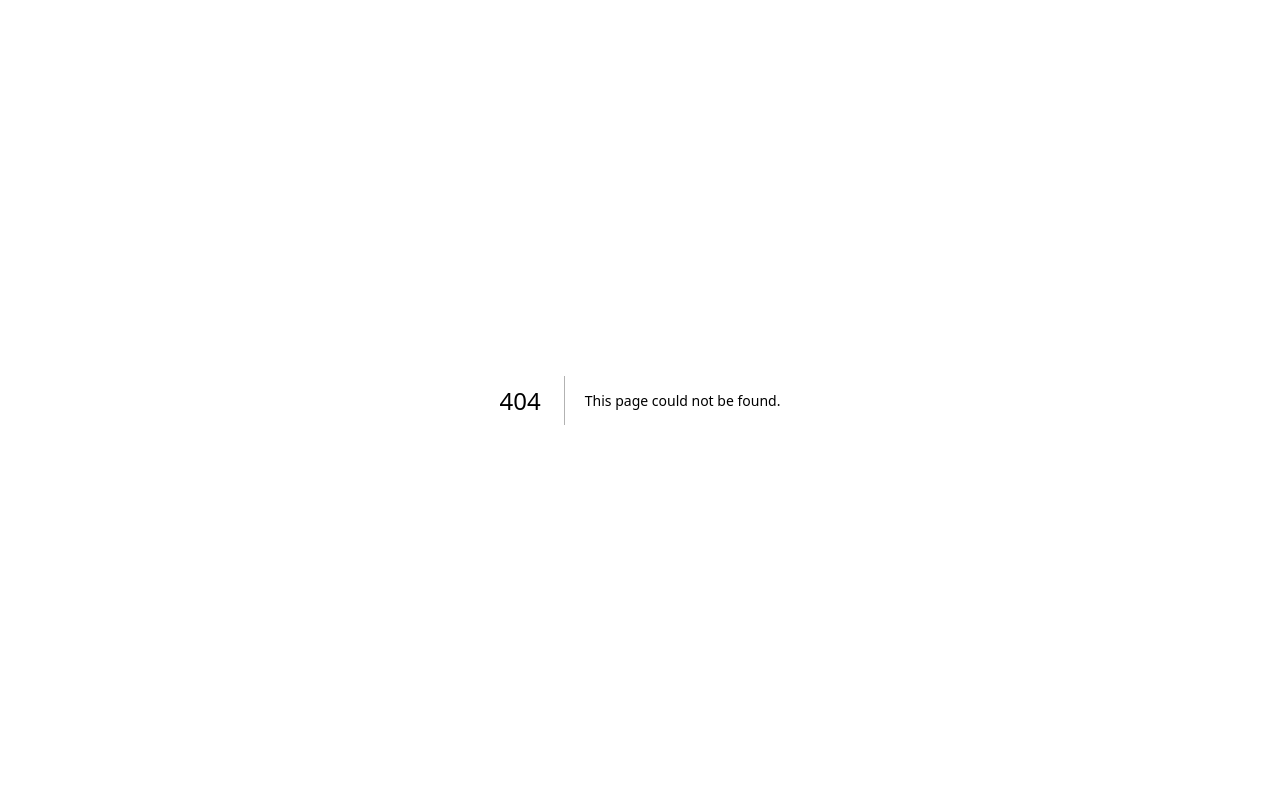
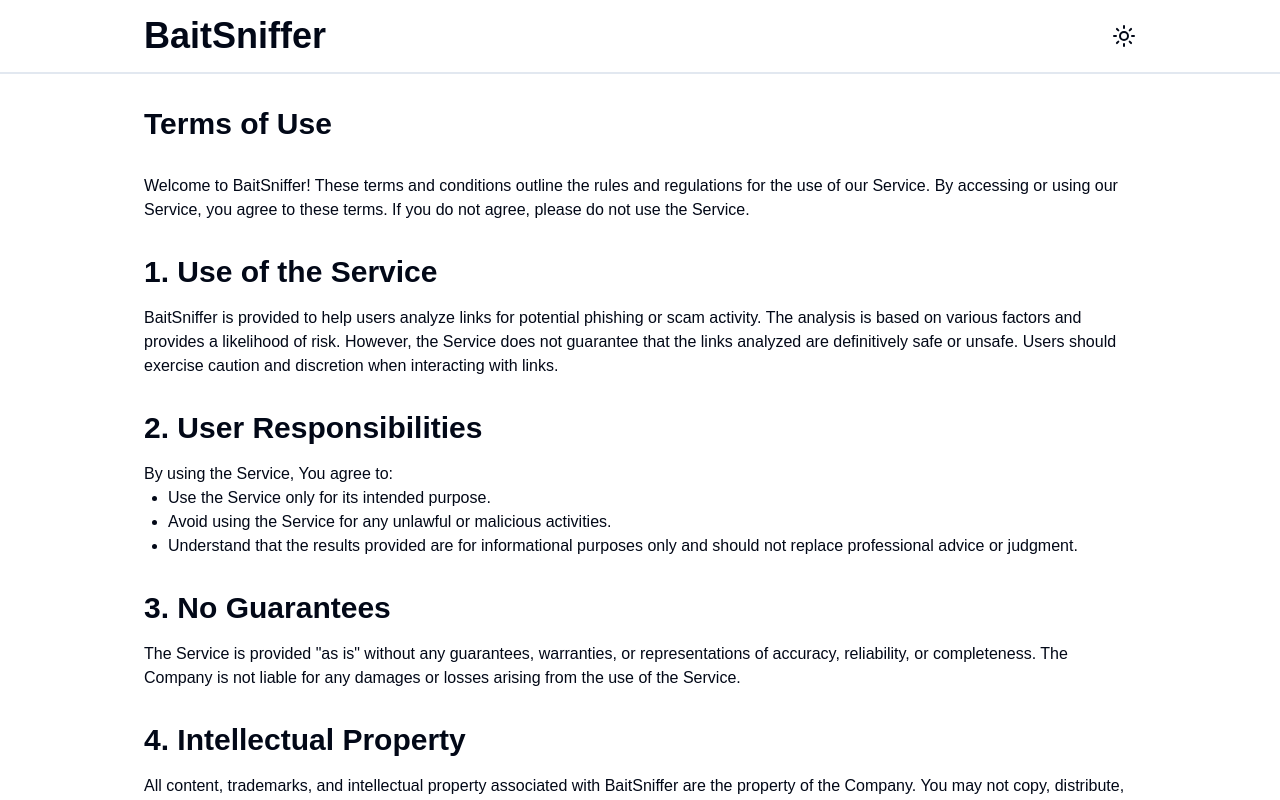
Before and after one commit to jallenmanaloto/sniffer-ui, a Next.js app: page /terms-of-use in a window 1280 px wide. Before the commit this address had no page. Built offline with nearby package versions, Linux system fonts and the light colour scheme.

Commit message:
feat: create terms of use page

```diff
--- /dev/null
+++ b/src/app/terms-of-use/page.tsx
@@ -0,0 +1,48 @@
+import Footer from "@/components/footer"
+import Header from "@/components/header"
+
+export default function TermsOfUse() {
+  return (
+    <div className="w-screen h-screen dark:bg-slate-900">
+      <Header />
+
+      <main className="container mx-auto px-8 lg:px-36 pb-24">
+        <h1 className="text-3xl font-bold py-8">Terms of Use</h1>
+
+        <p>Welcome to BaitSniffer! These terms and conditions outline the rules and regulations for the use of our Service. By accessing or using our Service, you agree to these terms. If you do not agree, please do not use the Service.</p>
+
+        <h2 className="text-3xl font-bold pt-8 py-4">1. Use of the Service</h2>
+        <p>BaitSniffer is provided to help users analyze links for potential phishing or scam activity. The analysis is based on various factors and provides a likelihood of risk. However, the Service does not guarantee that the links analyzed are definitively safe or unsafe. Users should exercise caution and discretion when interacting with links.</p>
+
+        <h2 className="text-3xl font-bold pt-8 py-4">2. User Responsibilities</h2>
+        <p>By using the Service, You agree to:</p>
+        <ul className="ml-6 list-disc">
+          <li>Use the Service only for its intended purpose.</li>
+          <li>Avoid using the Service for any unlawful or malicious activities.</li>
+          <li>Understand that the results provided are for informational purposes only and should not replace professional advice or judgment.</li>
+        </ul>
+
+        <h2 className="text-3xl font-bold pt-8 py-4">3. No Guarantees</h2>
+        <p>The Service is provided "as is" without any guarantees, warranties, or representations of accuracy, reliability, or completeness. The Company is not liable for any damages or losses arising from the use of the Service.</p>
+
+        <h2 className="text-3xl font-bold pt-8 py-4">4. Intellectual Property</h2>
+        <p>All content, trademarks, and intellectual property associated with BaitSniffer are the property of the Company. You may not copy, distribute, or use any content from the Service without prior written permission.</p>
+
+        <h2 className="text-3xl font-bold pt-8 py-4">5. Modifications to the Service</h2>
+        <p>The Company reserves the right to modify or discontinue the Service at any time without prior notice.</p>
+
+        <h2 className="text-3xl font-bold pt-8 py-4">6. Changes to These Terms</h2>
+        <p>We may update these Terms and Conditions from time to time. Any changes will be reflected on this page, and the "Last Updated" date at the bottom of this page will be updated accordingly. Continued use of the Service after changes implies acceptance of the updated terms.</p>
+
+
+        <h2 className="text-3xl font-bold pt-8 py-4">7. Governing Law</h2>
+        <p>These Terms and Conditions are governed by and construed in accordance with the laws of the Philippines.</p>
+
+        <p className="py-4">Last updated: December 25, 2024</p>
+
+        <p>If you have any questions about these Terms and Conditions, please contact us at [Insert Contact Information].</p>
+      </main>
+      <Footer />
+    </div>
+  )
+}
```
